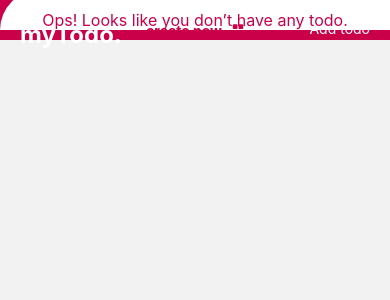
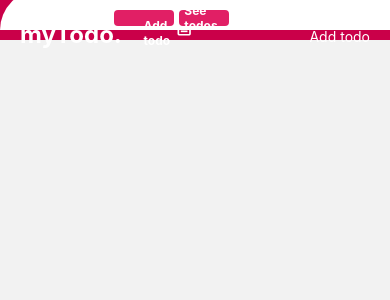
Before and after one commit to Arkadina/todo-with-rnative, a React Native app: screen /AddTodo in a window 390 px wide. Shown: the top 300 px of the page. Built offline with nearby package versions, Linux system fonts and the light colour scheme.

Commit message:
added new route

```diff
--- a/App.js
+++ b/App.js
@@ -1,6 +1,7 @@
 import { NavigationContainer } from "@react-navigation/native";
 import { createStackNavigator } from "@react-navigation/stack";
 import { Provider } from "react-redux";
+import AddTodo from "./screens/AddTodo";
 
 import Home from "./screens/Home";
 import store from "./store";
@@ -13,6 +14,7 @@ export default function App() {
             <NavigationContainer>
                 <Stack.Navigator screenOptions={{ headerShown: false }}>
                     <Stack.Screen name="Home" component={Home} />
+                    <Stack.Screen name="AddTodo" component={AddTodo} />
                 </Stack.Navigator>
             </NavigationContainer>
         </Provider>
--- a/components/Header.js
+++ b/components/Header.js
@@ -1,13 +1,15 @@
 import { Pressable, StyleSheet, Text, View } from "react-native";
 import React from "react";
 import { useSelector } from "react-redux";
+import { useNavigation } from "@react-navigation/native";
 
 export default function Header() {
-    const data = useSelector((state) => state.todoReducer);
-    console.log(data);
+    const navigation = useNavigation();
     return (
         <View style={styles.container}>
-            <Text style={styles.logoText}>myTodo.</Text>
+            <Pressable onPress={(e) => navigation.navigate("Home")}>
+                <Text style={styles.logoText}>myTodo.</Text>
+            </Pressable>
             <Pressable>
                 <Text style={styles.pressableText}>Add todo</Text>
             </Pressable>
@@ -33,5 +35,7 @@ const styles = StyleSheet.create({
     pressableText: {
         color: "#FFF",
         textAlign: "center",
+        position: "relative",
+        top: 8,
     },
 });
--- /dev/null
+++ b/screens/AddTodo.js
@@ -0,0 +1,83 @@
+import { StyleSheet, Text, View, Dimensions, Pressable } from "react-native";
+import React from "react";
+import { SafeAreaProvider, SafeAreaView } from "react-native-safe-area-context";
+import MaterialIcons from "@expo/vector-icons/MaterialIcons";
+import Header from "../components/Header";
+
+export default function AddTodo() {
+    return (
+        <SafeAreaProvider>
+            <SafeAreaView>
+                <Header />
+                <View
+                    style={[
+                        styles.container,
+                        {
+                            height: Dimensions.get("window").height - 120,
+                            flex: 0,
+                            alignItems: "center",
+                        },
+                    ]}
+                >
+                    <View
+                        style={{
+                            flex: 0,
+                            flexDirection: "row",
+                            alignSelf: "flex-end",
+                        }}
+                    >
+                        <Pressable style={styles.buttonLink}>
+                            <Text style={styles.buttonText}>Add todo</Text>
+                            <MaterialIcons
+                                name="post-add"
+                                size={20}
+                                color="#FFF"
+                            />
+                        </Pressable>
+                        <Pressable style={styles.buttonLink2}>
+                            <Text style={styles.buttonText}>See todos</Text>
+                        </Pressable>
+                    </View>
+                </View>
+            </SafeAreaView>
+        </SafeAreaProvider>
+    );
+}
+
+const styles = StyleSheet.create({
+    container: {
+        position: "relative",
+        backgroundColor: "#FFF",
+        borderTopLeftRadius: 50,
+        top: -50,
+        padding: 20,
+        elevation: 10,
+    },
+    buttonLink: {
+        flex: 0,
+        flexDirection: "row",
+        paddingVertical: 8,
+        paddingHorizontal: 30,
+        backgroundColor: "#E11F65",
+        borderRadius: 4,
+        elevation: 5,
+        marginRight: 5,
+    },
+    buttonLink2: {
+        flex: 0,
+        flexDirection: "row",
+        alignItems: "center",
+        justifyContent: "center",
+        paddingVertical: 8,
+        paddingHorizontal: 25,
+        backgroundColor: "#E11F65",
+        borderRadius: 4,
+        elevation: 5,
+    },
+    buttonText: {
+        color: "#FFF",
+        fontSize: 12,
+        fontWeight: "bold",
+        marginRight: 5,
+    },
+});
--- a/screens/Home.js
+++ b/screens/Home.js
@@ -1,13 +1,14 @@
-import { StyleSheet, Text, View, Dimensions } from "react-native";
+import { StyleSheet, Text, View, Dimensions, Pressable } from "react-native";
 import React from "react";
 import { SafeAreaProvider, SafeAreaView } from "react-native-safe-area-context";
 import AntDesign from "@expo/vector-icons/AntDesign";
 import Header from "../components/Header";
 import { useSelector } from "react-redux";
+import { useNavigation } from "@react-navigation/native";
 
 export default function Home() {
-    console.log(Dimensions.get("window"));
     const data = useSelector((state) => state.todoReducer);
+    const navigation = useNavigation();
     return (
         <SafeAreaProvider>
             <SafeAreaView>
@@ -16,20 +17,28 @@ export default function Home() {
                     <View
                         style={[
                             styles.container,
-                            { height: Dimensions.get("window").height - 120 },
+                            {
+                                height: Dimensions.get("window").height - 120,
+                                flex: 0,
+                                alignItems: "center",
+                                justifyContent: "center",
+                            },
                         ]}
                     >
                         {data.todosLength == 0 ? (
                             <View style={styles.containerNoText}>
                                 <Text style={styles.textNoTodo}>
-                                    Ops! Looks like you don’t have any todo.
+                                    Ops! Looks like you don't have any todo.
                                 </Text>
-                                <View
+                                <Pressable
                                     style={{
                                         flex: 0,
                                         flexDirection: "row",
                                         alignItems: "center",
                                     }}
+                                    onPress={(e) =>
+                                        navigation.navigate("AddTodo")
+                                    }
                                 >
                                     <Text style={styles.textSmallNoTodo}>
                                         create now
@@ -39,7 +48,7 @@ export default function Home() {
                                         size={12}
                                         color="#CA0049"
                                     />
-                                </View>
+                                </Pressable>
                             </View>
                         ) : (
                             <Text>"Todo"</Text>
@@ -53,9 +62,7 @@ export default function Home() {
 
 const styles = StyleSheet.create({
     container: {
-        flex: 0,
-        alignItems: "center",
-        justifyContent: "center",
+        elevation: 10,
         position: "relative",
         backgroundColor: "#FFF",
         borderTopLeftRadius: 50,
```
